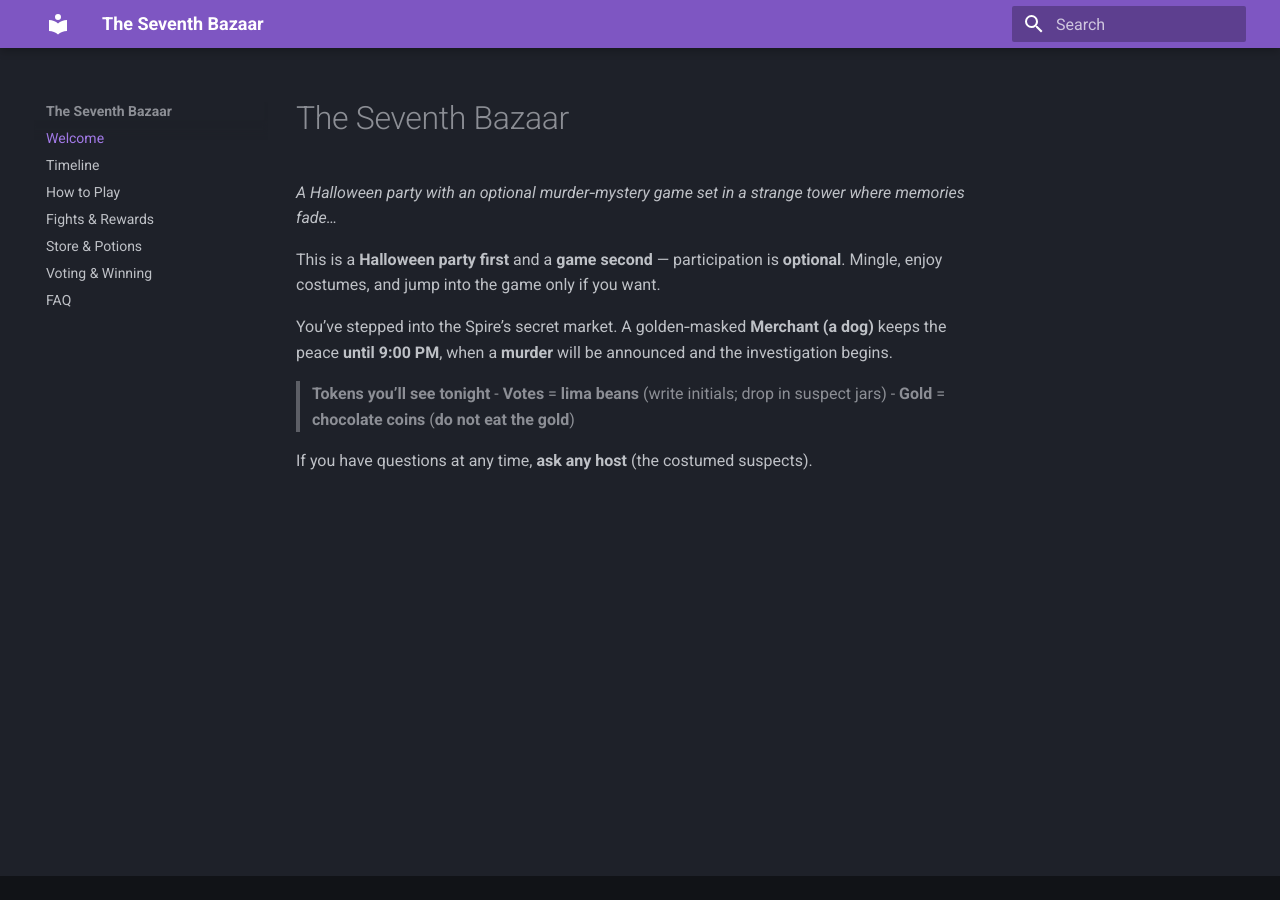
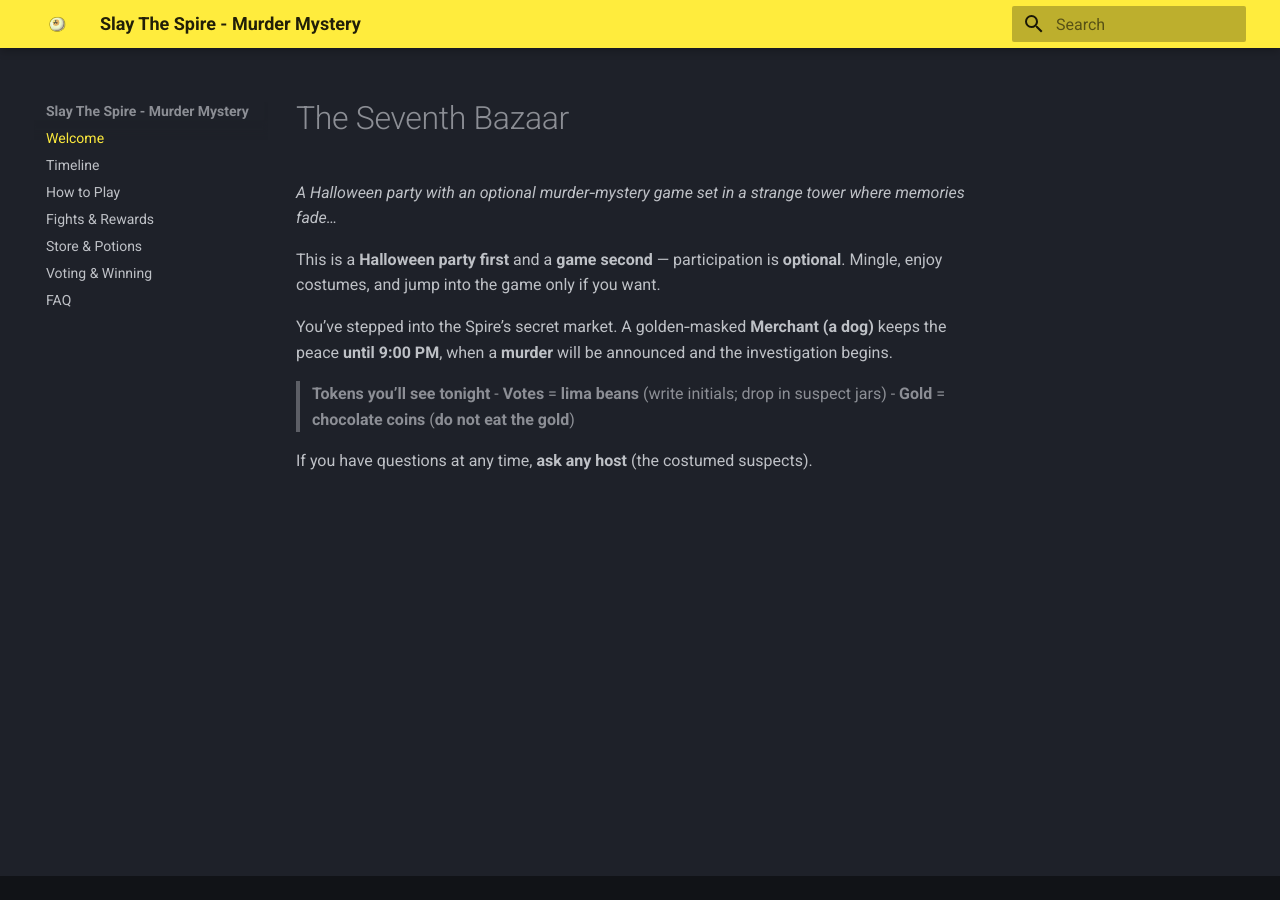
Before and after one commit to lucyorsi/sls-murder-mystery-docs, an MkDocs documentation site: the page built from docs/index.md, in a window 1280 px wide. Built offline with MkDocs 1.6.1 and Material for MkDocs 9.7.7, drawn with Linux system fonts in a browser that asks for light colours.

Commit message:
Add theme and logo

```diff
--- a/mkdocs.yml
+++ b/mkdocs.yml
@@ -1,8 +1,9 @@
+site_name: Slay The Spire - Murder Mystery
 
-site_name: The Seventh Bazaar
-site_url: https://example.com/
 theme:
   name: material
+  logo: images/SneckoEye.png
+  favicon: images/SneckoEye.png
   features:
     - navigation.instant
     - navigation.sections
@@ -13,8 +14,8 @@
     - content.code.copy
   palette:
     - scheme: slate
-      primary: deep purple
-      accent: purple
+      primary: yellow
+      accent: deep purple
 markdown_extensions:
   - admonition
   - toc:
```
Also changed, not shown: README.md (+1 -1 lines), docs/images/SneckoEye.png (added), docs/images/snecko-eye.webp (added), 2 other files.
